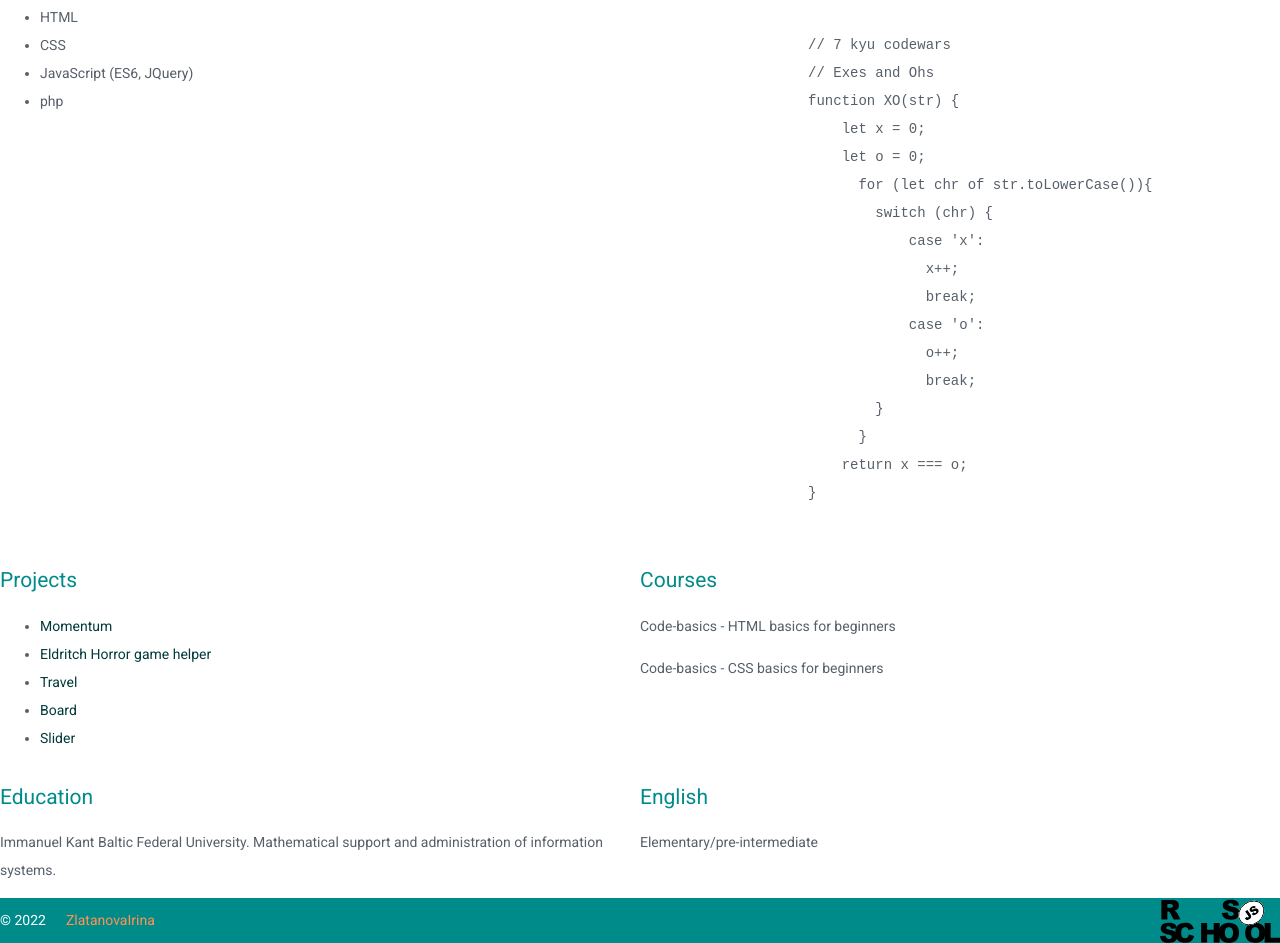
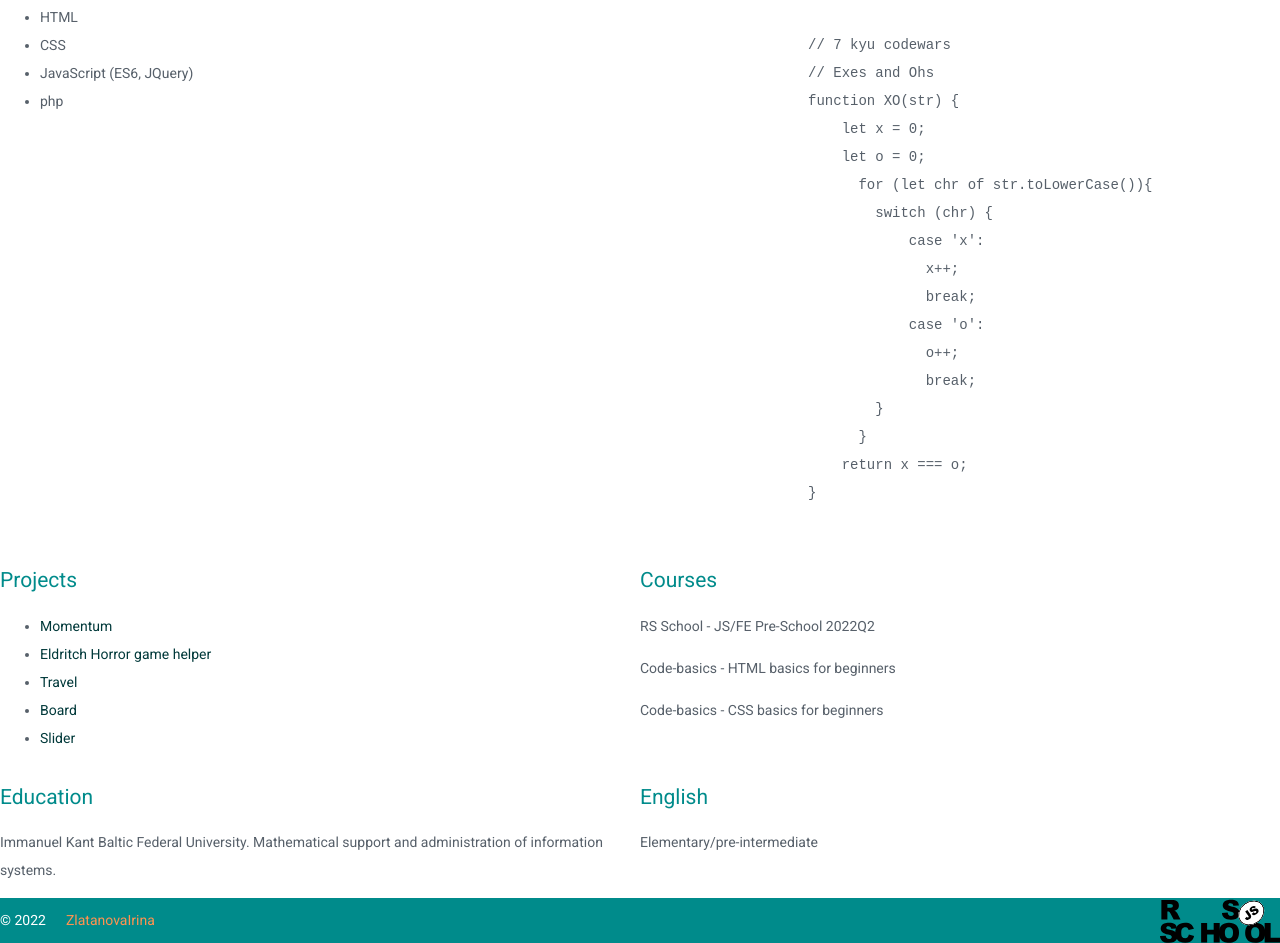
Before and after one commit to ZlatanovaIrina/rsschool-cv-stage0, a plain HTML site: page index.html in a window 1280 px wide. Shown: the part 506-1449 px from the top of the page. Drawn offline with Linux system fonts and the light colour scheme.

Commit message:
feat: add courses

```diff
--- a/index.html
+++ b/index.html
@@ -95,6 +95,7 @@
             </section>
             <section class="section" id="courses">
                 <h2 class="section-title">Courses</h2>
+                <p><span>RS School</span> - JS/FE Pre-School 2022Q2 </p>
                 <p><span>Code-basics</span> - HTML basics for beginners </p>
                 <p><span>Code-basics</span> - CSS basics for beginners </p>
             </section>
```
